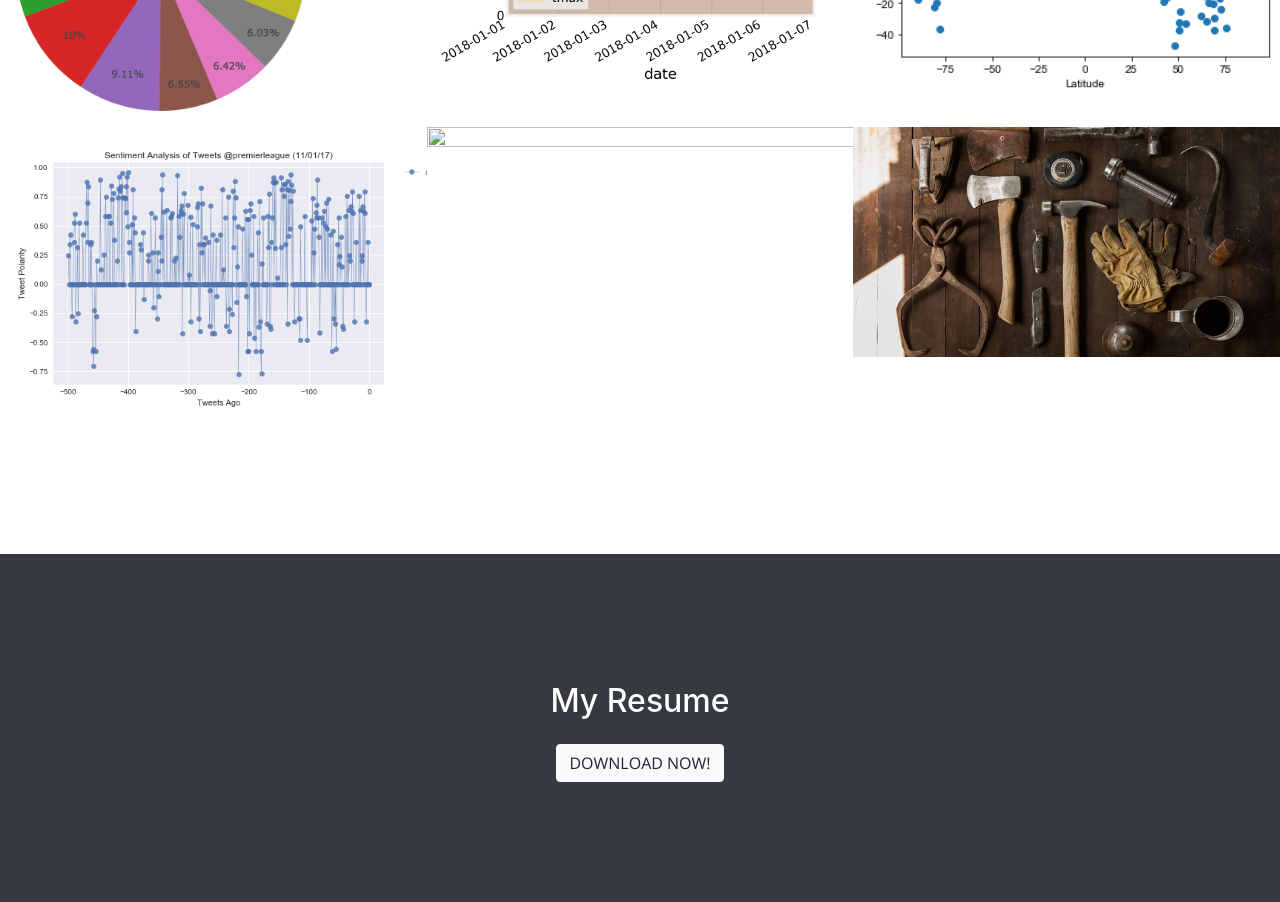
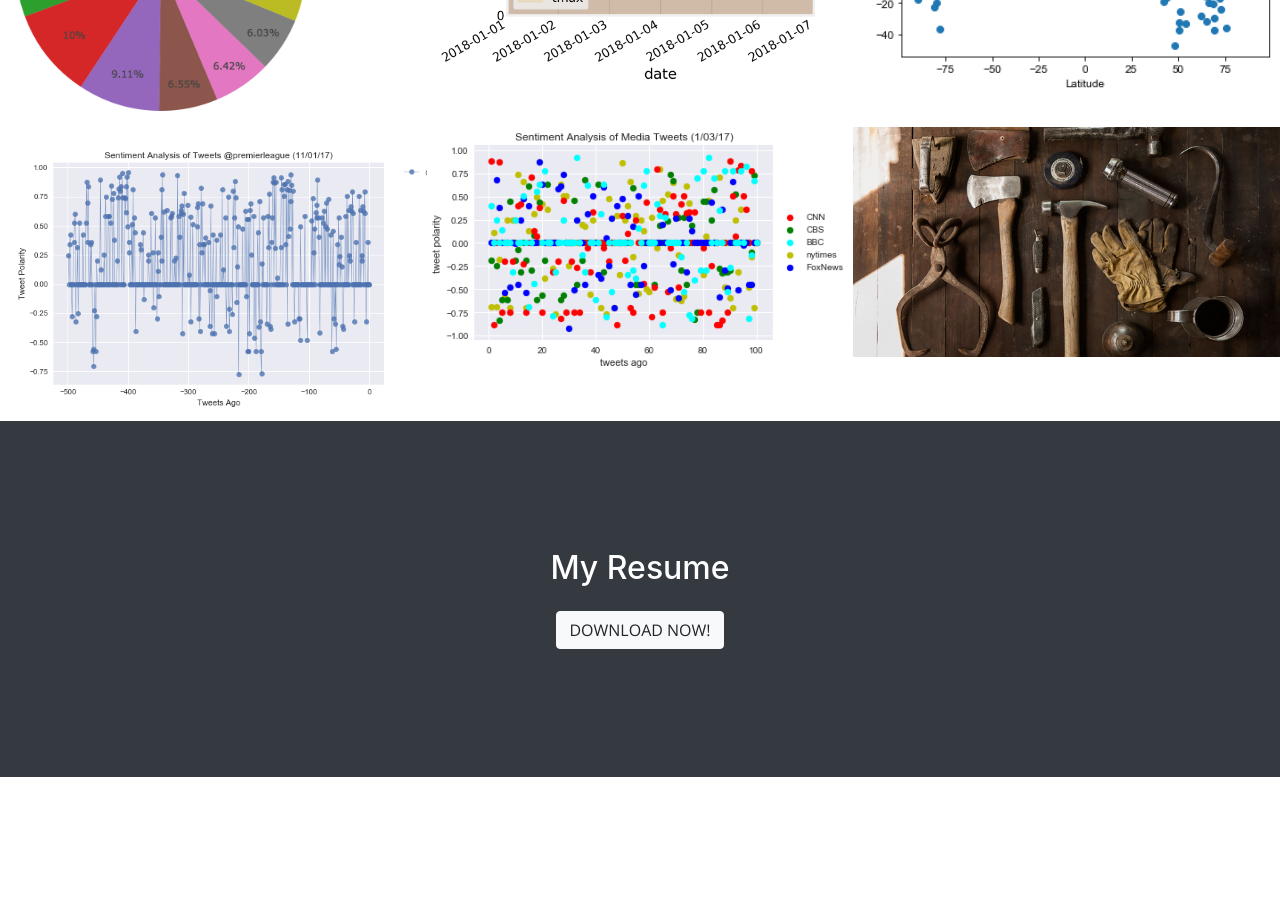
Before and after one commit to fkanger/fkanger.github.io, a website with bundled scripts: page index.html in a window 1280 px wide. Shown: the part 2460-3362 px from the top of the page. Built offline with nearby package versions, Linux system fonts and the light colour scheme; files whose address does not match are found by name.

Commit message:
new github

```diff
--- a/index.html
+++ b/index.html
@@ -198,7 +198,7 @@
           </div>
           <div class="col-lg-4 col-sm-6">
             <a class="portfolio-box" href="img/portfolio/fullsize/newsmood.png">
-              <img class="img-fluid" src="img/portfolio/fullsize/newsmood.png alt="analysis of media outlets" height="800" width="800">
+              <img class="img-fluid" src="img/portfolio/fullsize/newsmood.png" alt="analysis of media outlets" height="800" width="800">
               <div class="portfolio-box-caption">
                 <div class="portfolio-box-caption-content">
                   <div class="project-category text-faded">
```
